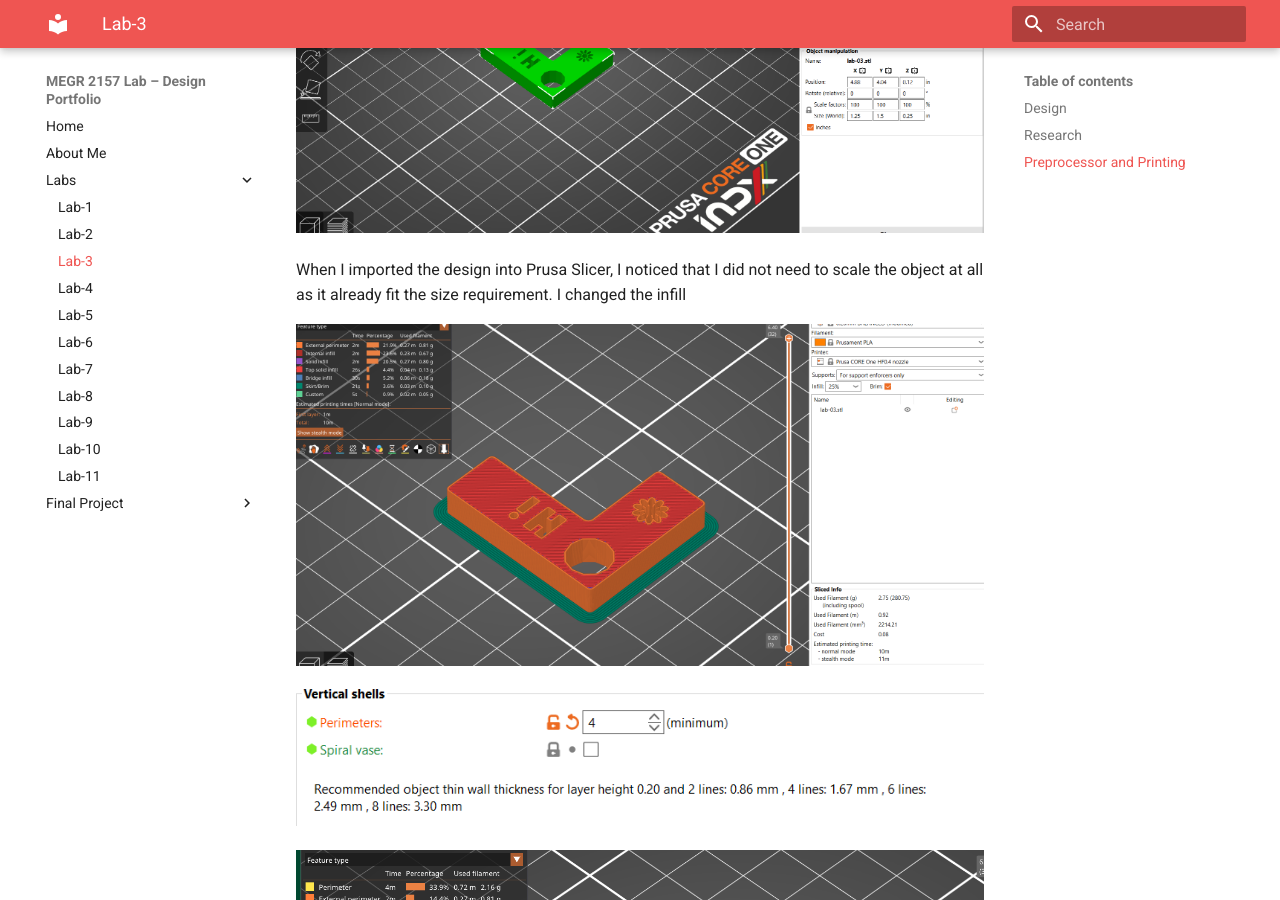
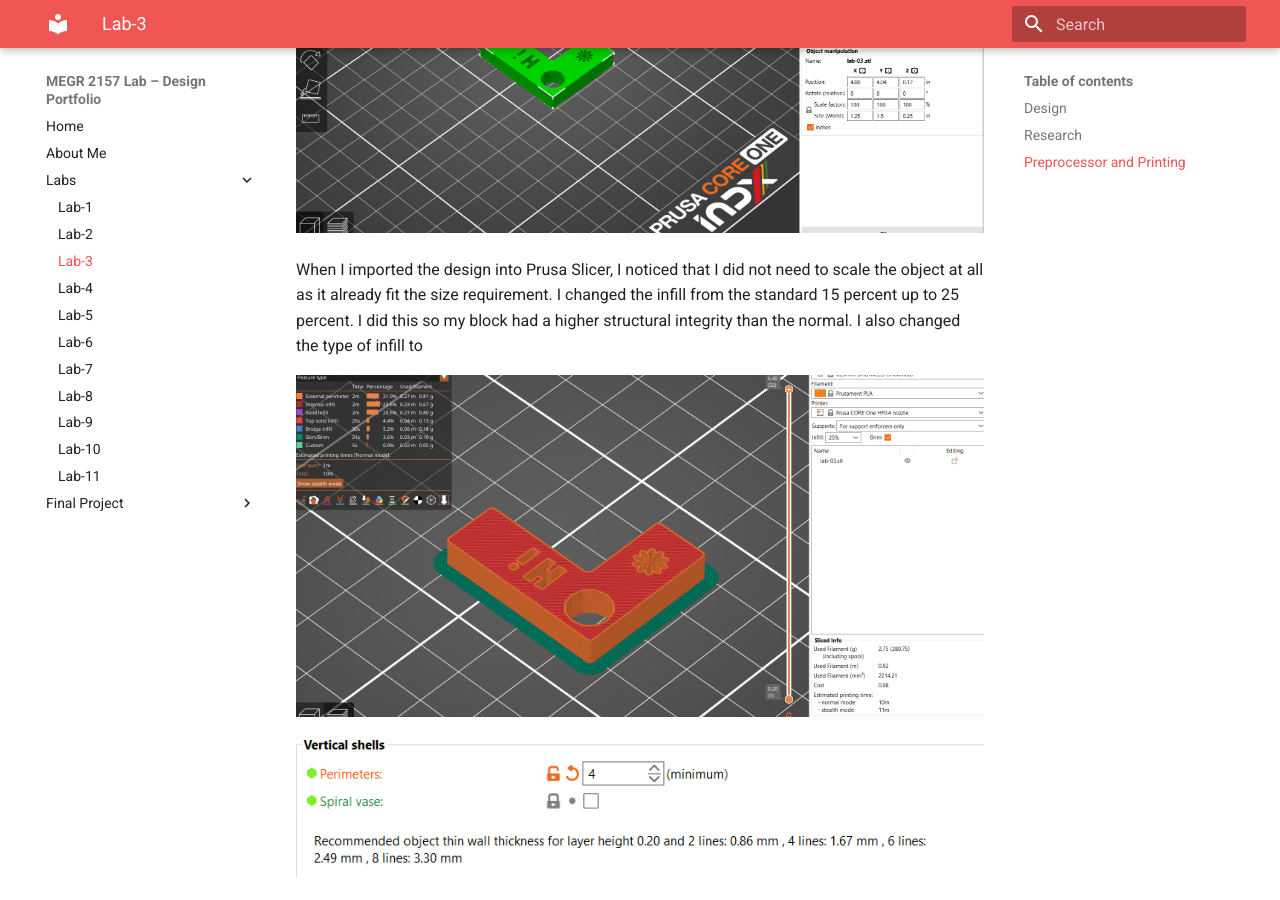
Before and after one commit to bspinne2/Brendan-Spinner-Portfolio, an MkDocs documentation site: the page built from docs/Labs/L03/index.md, in a window 1280 px wide and 900 px high, scrolled down 5152 px. Built offline with MkDocs 1.6.1 and Material for MkDocs 9.7.7, drawn with Linux system fonts in a browser that asks for light colours.

Commit message:
Update index.md

```diff
--- a/docs/Labs/L03/index.md
+++ b/docs/Labs/L03/index.md
@@ -38,7 +38,7 @@ The next course of action was downloading my design into a .STL file and importi
 
 ![Screenshot](./Screenshot%202026-09-03%20132417.png)
 
-When I imported the design into Prusa Slicer, I noticed that I did not need to scale the object at all as it already fit the size requirement. I changed the infill
+When I imported the design into Prusa Slicer, I noticed that I did not need to scale the object at all as it already fit the size requirement. I changed the infill from the standard 15 percent up to 25 percent. I did this so my block had a higher structural integrity than the normal. I also changed the type of infill to
 
 ![Screenshot](./Screenshot%202026-09-03%20141345.png)
 
```
